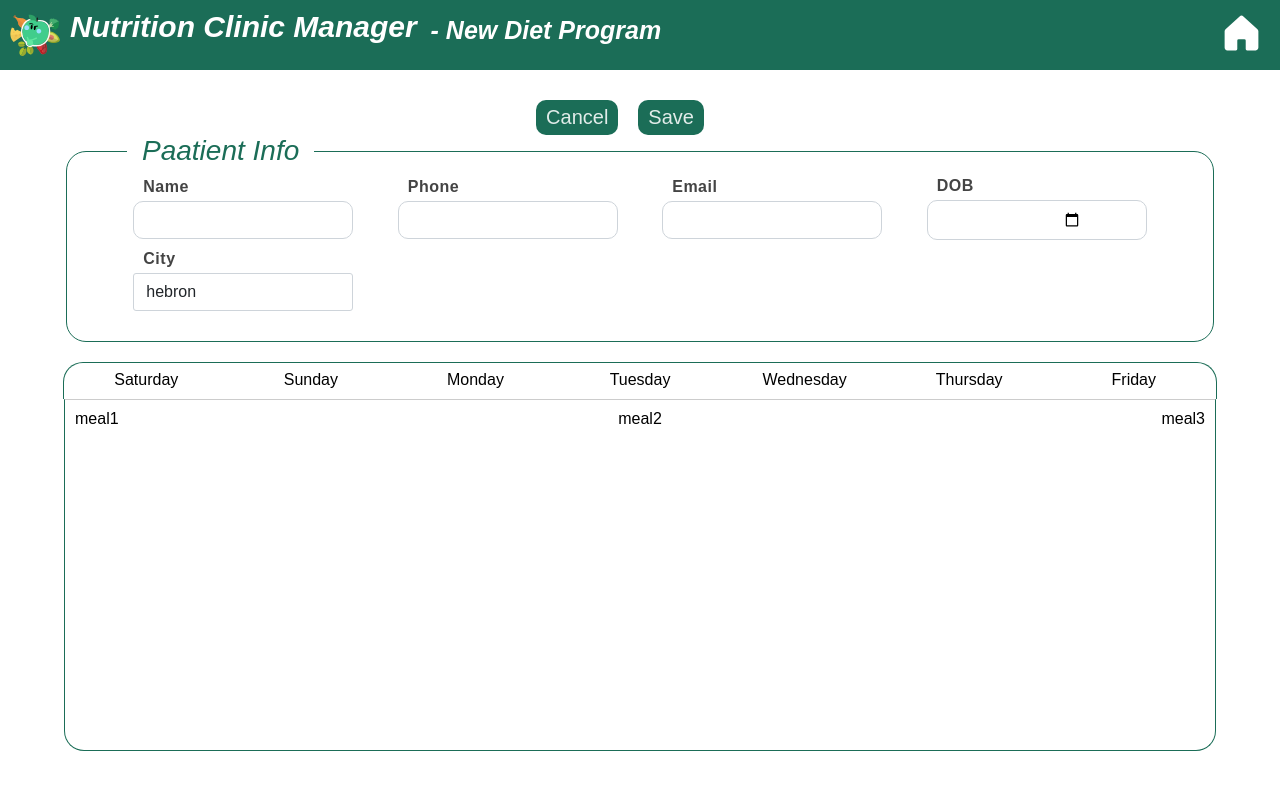
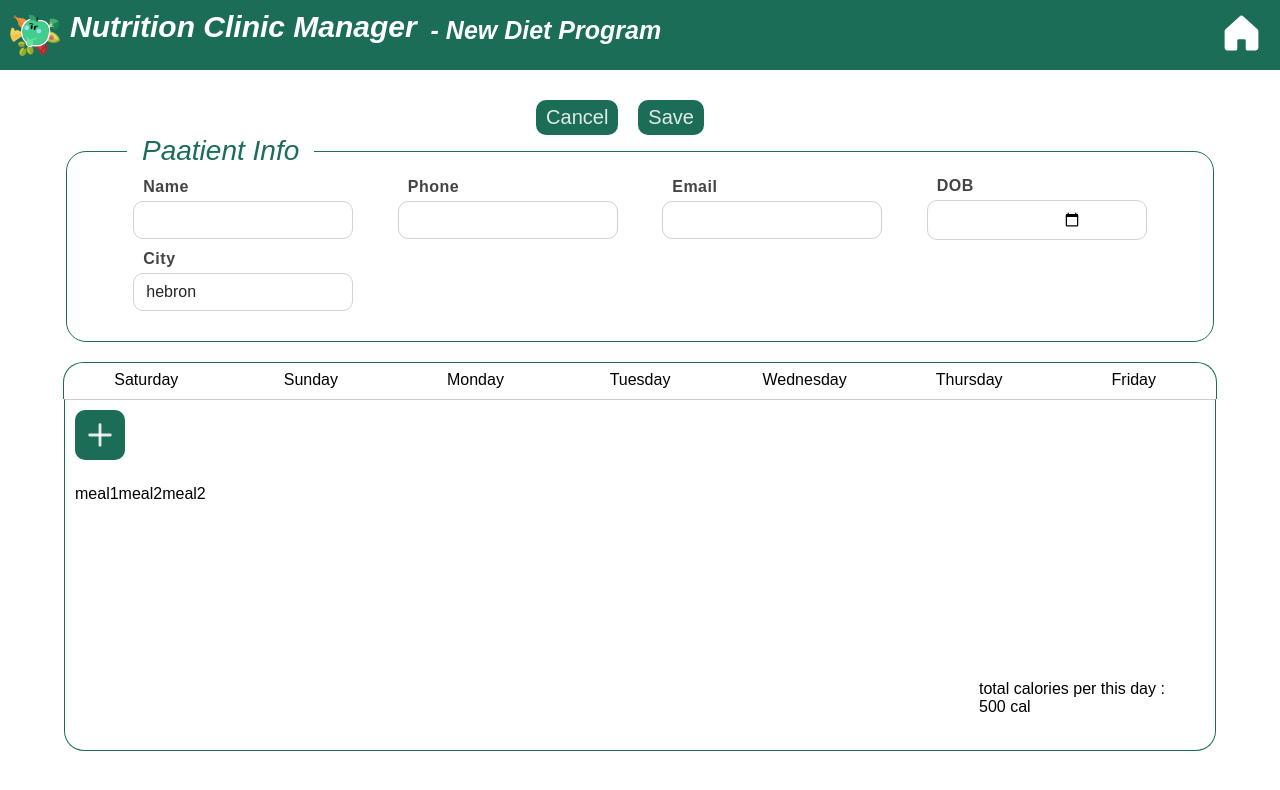
Before and after one commit to raghad-ns/nutritionist-app, a React (Create React App) app: page /add in a window 1280 px wide. Shown: the top 790 px of the page. Built offline with nearby package versions, Linux system fonts and the light colour scheme; a web font is replaced by a local one.

Commit message:
add meal & statics part

```diff
--- /dev/null
+++ b/src/components/add/add-meal/add-meal.component.jsx
@@ -0,0 +1,38 @@
+import React from 'react'
+import './add-meal.css'
+import PopUp from '../../core/pop-up/pop-up.component'
+import Select from '../../common/select/select.component.jsx';
+import Input from '../../common/input/input.component.jsx';
+import { Image } from 'phosphor-react';
+
+/**
+ *
+ * @param {setAddMeal : React.Dispatch<React.SetStateAction<boolean>>} props
+ * @returns
+ */
+const AddMeal = (props) => {
+    const food = JSON.parse(localStorage.getItem('food') || '[]');
+    return (
+        <PopUp>
+            <h2>Add meal</h2>
+            <Select label='meal'>
+                {food.map((meal, index) =>
+                    <option value={meal.name} key={index}>{meal.name}</option>)}
+            </Select>
+            <Input type="number" label='amount (gm)' />
+            <div className="preview">
+                <Image size={70} color="#444" />
+                <div className="mealCalories">
+                    <span >total calories : </span>
+                    <span>500 cal</span>
+                </div>
+            </div>
+            <div className="actionButtons">
+                <button className="innerButton"  onClick={() => props.setAddMeal(false)}>add</button>
+                <button className="innerButton" onClick={() => props.setAddMeal(false)}>cancel</button>
+            </div>
+        </PopUp>
+    )
+}
+
+export default AddMeal
--- /dev/null
+++ b/src/components/add/add-meal/add-meal.css
@@ -0,0 +1,16 @@
+.popUp>.preview {
+    display: flex;
+    justify-content: flex-start;
+    flex-direction: row;
+    width: 100%;
+    margin-bottom: 10px;
+}
+
+.popUp>.preview>.mealCalories {
+    margin-left: 10px;
+    padding: 10px;
+    display: inline-flex;
+    flex-direction: column;
+    align-items: flex-start;
+    justify-content: flex-start;
+}
--- a/src/components/add/daily-meals/daily-meals.component.jsx
+++ b/src/components/add/daily-meals/daily-meals.component.jsx
@@ -1,13 +1,31 @@
-import React from 'react'
+import { Plus } from 'phosphor-react';
 import './daily-meals.css'
 
-const DailyMeals = () => {
+/**
+ *
+ * @param {setAddMeal : React.Dispatch<React.SetStateAction<boolean>>} props
+ * @returns
+ */
+const DailyMeals = (props) => {
+
     return (
         <div className="dailyMealsWrapper">
             <div className='dailyMeals'>
-                <span>meal1</span>
-                <span>meal2</span>
-                <span>meal3</span>
+                <div className="newMealButton">
+                    <button className='innerButton' onClick={() => props.setAddMeal(true)}><Plus size={30} weight='bold' /></button>
+                </div>
+                <div className="mealsWrapper">
+                    <div className="meals">
+                        <span>meal1</span>
+                        <span>meal2</span>
+                        <span>meal2</span>
+                    </div>
+                    <div className="stats">
+                        <span>total calories per this day :</span>
+                        <span>500 cal</span>
+                    </div>
+                </div>
+
             </div>
         </div>
     )
--- a/src/components/add/daily-meals/daily-meals.css
+++ b/src/components/add/daily-meals/daily-meals.css
@@ -4,7 +4,7 @@
     width: 90%;
 }
 
-.dailyMeals {
+.dailyMealsWrapper>.dailyMeals {
     display: flex;
     justify-content: space-between;
     flex-wrap: wrap;
@@ -17,3 +17,42 @@
     border-top-left-radius: 0px;
     border-top-right-radius: 0px;
 }
+
+.dailyMealsWrapper>.dailyMeals>.mealsWrapper {
+    display: flex;
+    justify-content: space-between;
+    width: 100%;
+    height: 70%;
+}
+
+.dailyMealsWrapper>.dailyMeals>.mealsWrapper>.stats {
+    display: flex;
+    flex-direction: column;
+    justify-content: flex-end;
+    align-items: flex-start;
+    width: 20%;
+    font-size: 16px;
+}
+
+.dailyMealsWrapper>.dailyMeals>.mealsWrapper>.meals {
+    display: flex;
+    justify-content: flex-start;
+    flex-wrap: wrap;
+    row-gap: 10px;
+}
+
+.dailyMealsWrapper>.dailyMeals>.newMealButton {
+    display: inline-flex;
+    justify-content: flex-start;
+    align-items: center;
+    height: fit-content;
+    width: 100%;
+}
+
+.dailyMealsWrapper>.dailyMeals>.newMealButton>button {
+    height: 50px;
+    width: 50px;
+    display: flex;
+    justify-content: center;
+    align-items: center;
+}
--- a/src/components/common/select/select.css
+++ b/src/components/common/select/select.css
@@ -12,7 +12,7 @@
   -webkit-appearance: none;
   -moz-appearance: none;
   appearance: none;
-  border-radius: 3px;
+  border-radius: 10px;
   transition: border-color .15s ease-in-out, box-shadow .15s ease-in-out;
 }
 
--- a/src/pages/add/add.page.jsx
+++ b/src/pages/add/add.page.jsx
@@ -1,19 +1,22 @@
-import React from 'react'
+import React, { useState } from 'react'
 import './add.css'
 import PatientInfo from '../../components/add/patient-info/patient-info.component'
 import Tabs from '../../components/add/tabs/tabs.component'
 import DailyMeals from '../../components/add/daily-meals/daily-meals.component'
+import AddMeal from '../../components/add/add-meal/add-meal.component'
 
 const Add = () => {
+    const [addMeal , setAddmeal] = useState(false) ;
     return (
         <div className='add'>
+            {addMeal && <AddMeal setAddMeal = {setAddmeal}/>}
             <div className="addActionButtons">
                 <button className='innerButton'> cancel</button>
                 <button className='innerButton'> save</button>
             </div>
             <PatientInfo />
             <Tabs/>
-            <DailyMeals/>
+            <DailyMeals setAddMeal = {setAddmeal} />
         </div>
     )
 }
```
